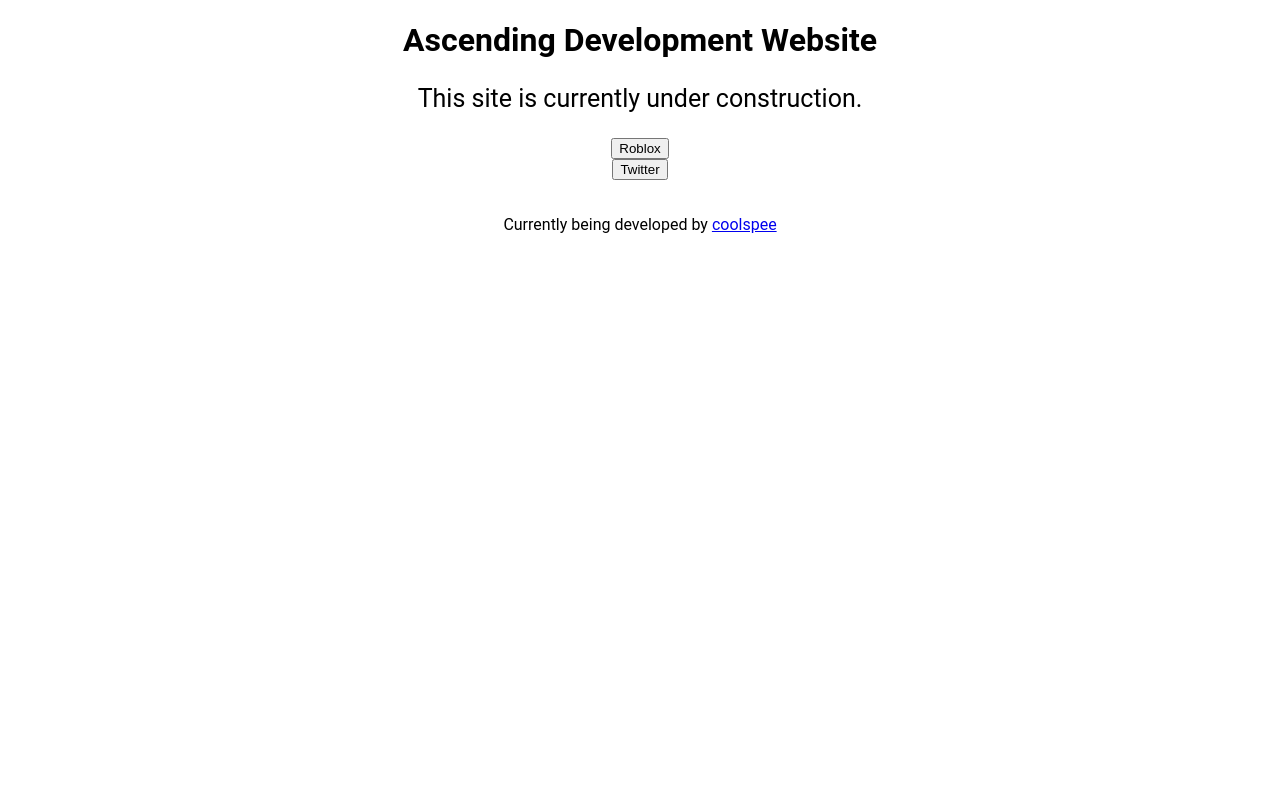
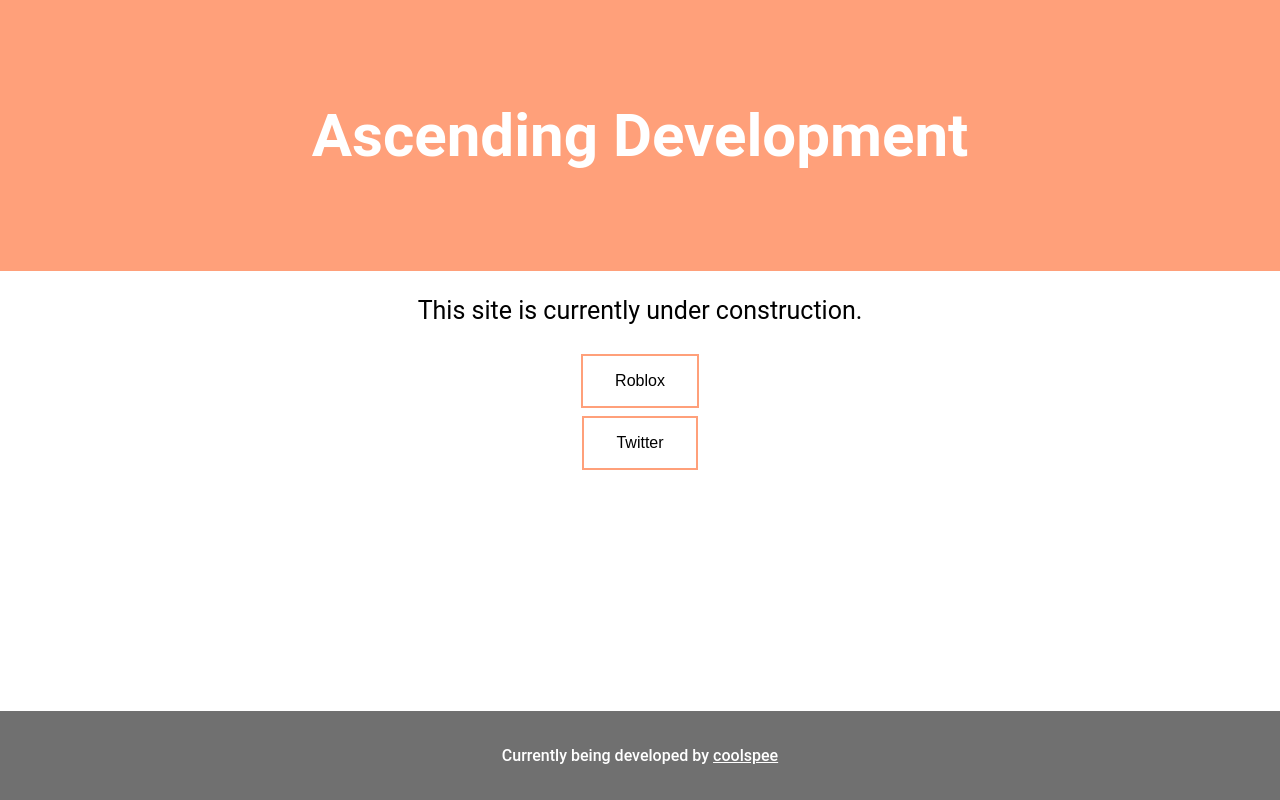
Before and after one commit to AscendingDevelopment/website, a plain HTML site: page index.html in a window 1280 px wide. Drawn offline with Linux system fonts and the light colour scheme.

Commit message:
Redesign

```diff
--- a/index.html
+++ b/index.html
@@ -11,27 +11,39 @@
   <title>Ascending Development</title>
 </head>
 
-<body style="text-align: center;">
+<body>
 
-  <div class="banner">
-    <h1>Ascending Development Website</h1>
-  </div>
+  <!--- Navbar --->
 
-  <div>
+
+
+  <!--- Header --->
+
+  <header>
+    <h1>Ascending Development</h1>
+  </header>
+
+  <!--- Body --->
+
+  <div style="text-align: center;">
     <p style="font-size: 25px;">This site is currently under construction.</p>
-    <div style="display: inline-block;">
+    <div class="buttons">
       <form action="https://www.roblox.com/groups/10632289/Ascending-Development" method="get" target="_blank">
-        <button type="submit">Roblox</button>
+        <button class="custombutton custombutton1" type="submit">Roblox</button>
       </form>
       <form action="https://twitter.com/Ascending_Dev" method="get" target="_blank">
-        <button type="submit">Twitter</button>
+        <button class="custombutton custombutton1" type="submit">Twitter</button>
       </form>
+      <br>
     </div>
   </div>
 
+  <!--- Footer --->
+
   <footer>
     <br>
-    <p>Currently being developed by <a href="https://github.com/coolspee/" target="_blank">coolspee</a></p>
+    <p>Currently being developed by <a id="footerlink" href="https://github.com/coolspee/" target="_blank">coolspee</a></p>
+    <br>
   </footer>
 
 </body>
--- a/resources/css/styles.css
+++ b/resources/css/styles.css
@@ -1,3 +1,66 @@
 body {
   font-family: 'Roboto', sans-serif;
+  margin: 0;
 }
+
+header {
+  padding: 60px;
+  text-align: center;
+  background: lightsalmon;
+  color: white;
+  font-size: 30px;
+}
+
+#buttons {
+  display: inline-block;
+  ;
+}
+
+.custombutton {
+  border-radius: 0px;
+  background-color: lightsalmon;
+  border: none;
+  color: white;
+  padding: 16px 32px;
+  text-align: center;
+  text-decoration: none;
+  display: inline-block;
+  font-size: 16px;
+  margin: 4px 2px;
+  transition-duration: 0.4s;
+  cursor: pointer;
+}
+
+.custombutton1 {
+  border-radius: 0px;
+  background-color: white;
+  color: black;
+  border: 2px solid lightsalmon;
+}
+
+.custombutton1:hover {
+  border-radius: 10px;
+  background-color: lightsalmon;
+  color: white;
+}
+
+footer {
+  background-color: rgb(112, 112, 112);
+  color: white;
+  position: fixed;
+  left: 0;
+  bottom: 0;
+  width: 100%;
+  text-align: center;
+  font-weight: 550;
+}
+
+#footerlink {
+  color: white;
+}
+
+.footerimages {
+  size: 100vh;
+  display: flex
+  ;
+}
```
